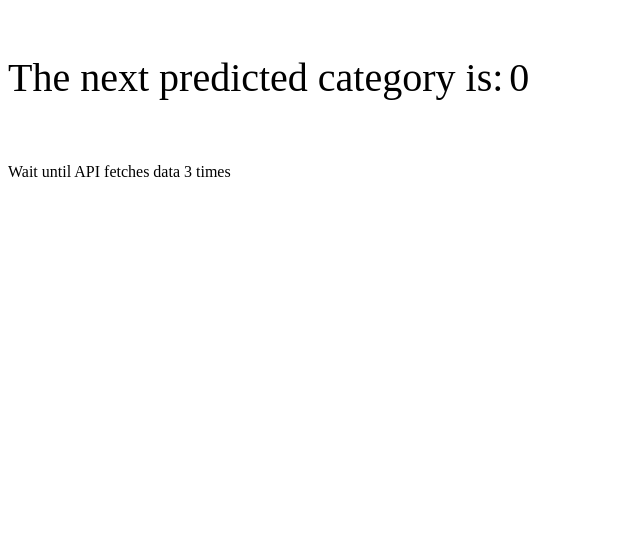
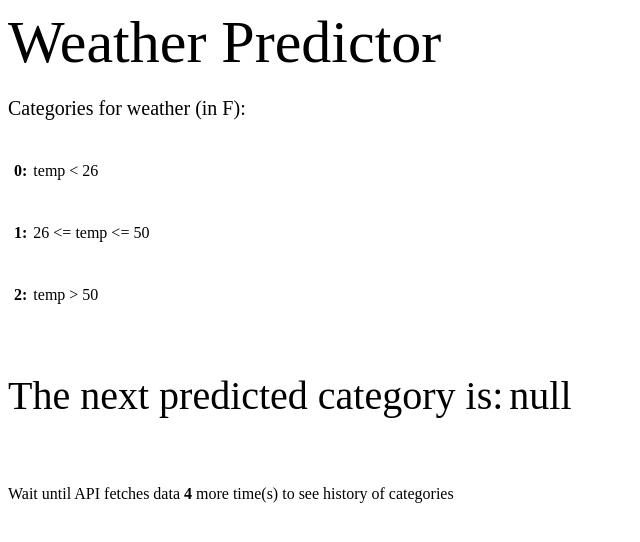
Before and after one commit to DatN99/WeatherPredictionWebApp, a website: page public/index.html in a window 1280 px wide. Shown: the whole page, without its empty margins (0-640 px from the left). Drawn offline with nearby package versions, Linux system fonts and the light colour scheme; no server answers.

Commit message:
final prod

```diff
--- a/public/index.html
+++ b/public/index.html
@@ -6,12 +6,32 @@
     <link rel="stylesheet" type="text/css" href="styles.css">
 </head>
 <body>
+  <div>
+      <h id = "Header">Weather Predictor</h>
+  </div>
+  <div>
+      <p id = "Categories">Categories for weather (in F):</p>
+      <div class = "zero_cat">
+          <p id = "zero"> 0: </p>
+          <p> temp < 26 </p>
+      </div>
+      <div class = "one_cat">
+          <p id = "one"> 1: </p>
+          <p> 26 <= temp <= 50 </p>
+      </div>
+      <div class = "two_cat">
+          <p id = "two"> 2: </p>
+          <p> temp > 50 </p>
+      </div>
+  </div>
   <div class = "estimate">
       <p>The next predicted category is:</p>
-      <p id = "estval"> 0 </p>
+      <p id = "estval"> null </p>
   </div>
-  <div>
-      <p id = "array"> Wait until API fetches data 3 times </p>
+  <div id = "history_array">
+      <p> Wait until API fetches data </p>
+      <p id = "wait"> 5 </p>
+      <p>more time(s) to see history of categories </p>
   </div>
 
 
--- a/public/styles.css
+++ b/public/styles.css
@@ -1,3 +1,41 @@
+#Header {
+    font-size: 60px;
+
+}
+
+#Categories {
+    font-size: 20px;
+}
+
+.zero_cat {
+    display: flex;
+    align-items: center;
+}
+
+#zero {
+    padding: 6px;
+    font-weight: bold;
+}
+
+.one_cat {
+    display: flex;
+    align-items: center;
+}
+
+#one {
+    padding: 6px;
+    font-weight: bold;
+}
+
+.two_cat {
+    display: flex;
+    align-items: center;
+}
+
+#two {
+    padding: 6px;
+    font-weight: bold;
+}
 .estimate {
     display: flex;
     align-items: center;
@@ -8,3 +46,13 @@
 #estval {
     padding: 6px;
 }
+
+#history_array {
+    display: flex;
+    align-items: center;
+}
+
+#wait {
+    padding: 4px;
+    font-weight: bold;
+}
--- a/public/weather.js
+++ b/public/weather.js
@@ -1,3 +1,6 @@
+//randomly selected 25 working zip codes from openweather api
+let zip_list = [85607, 94520, 81410, 32608, 30062, 96753, 51653, 83871, 60689, 46401, 67572, 42069, 22031, 49094, 56729, 64076, 59833, 28053, 69356, 88415, 89102, 13763, 43056, 74640, 84652]
+
 //list that holds all of the values fetched by openweather API.
 //values are categorized as follows:
 //temp < 100 -> 0 | 100 <= temp <= 200 -> 1 | temp > 200 -> 2;
@@ -23,18 +26,26 @@ let wsReady = function () {
 //info is always null
 let predictionCB = (estimate, info) => {
     document.getElementById("estval").innerHTML = estimate;
-    document.getElementById("array").innerHTML = temp_list;
+    document.getElementById("history_array").innerHTML = "List of past values: [" + temp_list + "]";
     console.log("Estimate: " + estimate)
 }
 
 //Prediction object
-let weatherPrediction = new Prediction(2, false, `wss://bypass.passgraf.com:8104/ws/00u5kmafk6ZG9CVFP4x7`, predictionCB, { onopen: wsReady, onclose: onclosefn, onerror: onerrorfn });
+let weatherPrediction = new Prediction(4, false, `wss://bypass.passgraf.com:8104/ws/00u5kmafk6ZG9CVFP4x7`, predictionCB, { onopen: wsReady, onclose: onclosefn, onerror: onerrorfn });
 
 
 
 get_data = async () => {
 
-   const fetch_api = await fetch('https://api.openweathermap.org/data/2.5/weather?zip=22031,us&appid=ed558cf47baba6f38e93e70b4e82d2e0')
+    if (document.getElementById("wait")){
+        document.getElementById("wait").innerHTML--;
+    }
+
+
+    //pick random zip code from zip_list
+    let zip_code = zip_list[Math.floor((Math.random(zip_list.length) * zip_list.length))];
+
+   const fetch_api = await fetch(`https://api.openweathermap.org/data/2.5/weather?zip=${zip_code},us&appid=ed558cf47baba6f38e93e70b4e82d2e0`)
 
        //returned promise (http response) to json object
        .then(response => response.json())
@@ -42,13 +53,13 @@ get_data = async () => {
        //categorize temperature into 3 categories based on kelvin
        .then(data => {
            let val = 0;
-           if (data.main.temp < 220){
+           if (data.main.temp < 270){
                val = 0;
            }
-           else if (data.main.temp >= 220 && data.main.temp <= 270){
+           else if (data.main.temp >= 270 && data.main.temp <= 283){
                val = 1;
            }
-           else if (data.main.temp > 270){
+           else if (data.main.temp > 283){
                val = 2;
            }
            temp_list.push(val);})
@@ -67,4 +78,4 @@ get_data();
 
 
 
-setInterval(get_data, 90000);
+setInterval(get_data, 20000);
```
